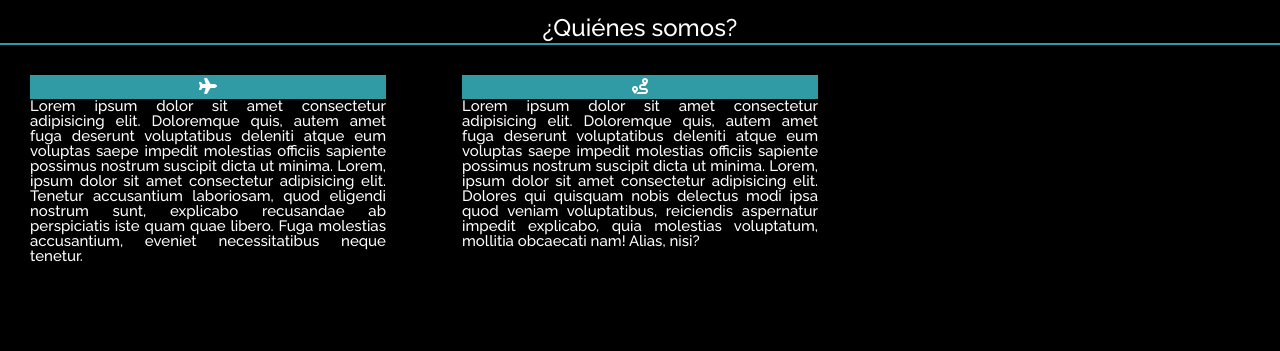
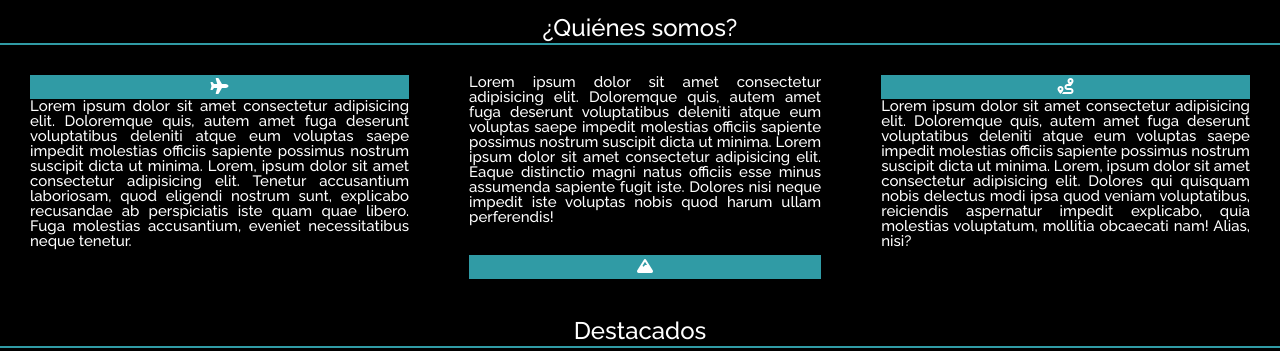
Before and after one commit to maria-a02/Web_ViajesChile, a plain HTML site: page index.html in a window 1280 px wide. Shown: the part 997-1348 px from the top of the page. Drawn offline with nearby package versions, Linux system fonts and the light colour scheme; a script that the page names is missing.

Commit message:
Three-col changed

```diff
--- a/assets/css/style.css
+++ b/assets/css/style.css
@@ -57,8 +57,7 @@ nav img {
 }
 
 .three-col {
-    -webkit-column-count: 3;
-    -moz-column-count: 3;
+    display: flex;
     column-count: 3;
 }
 
```
